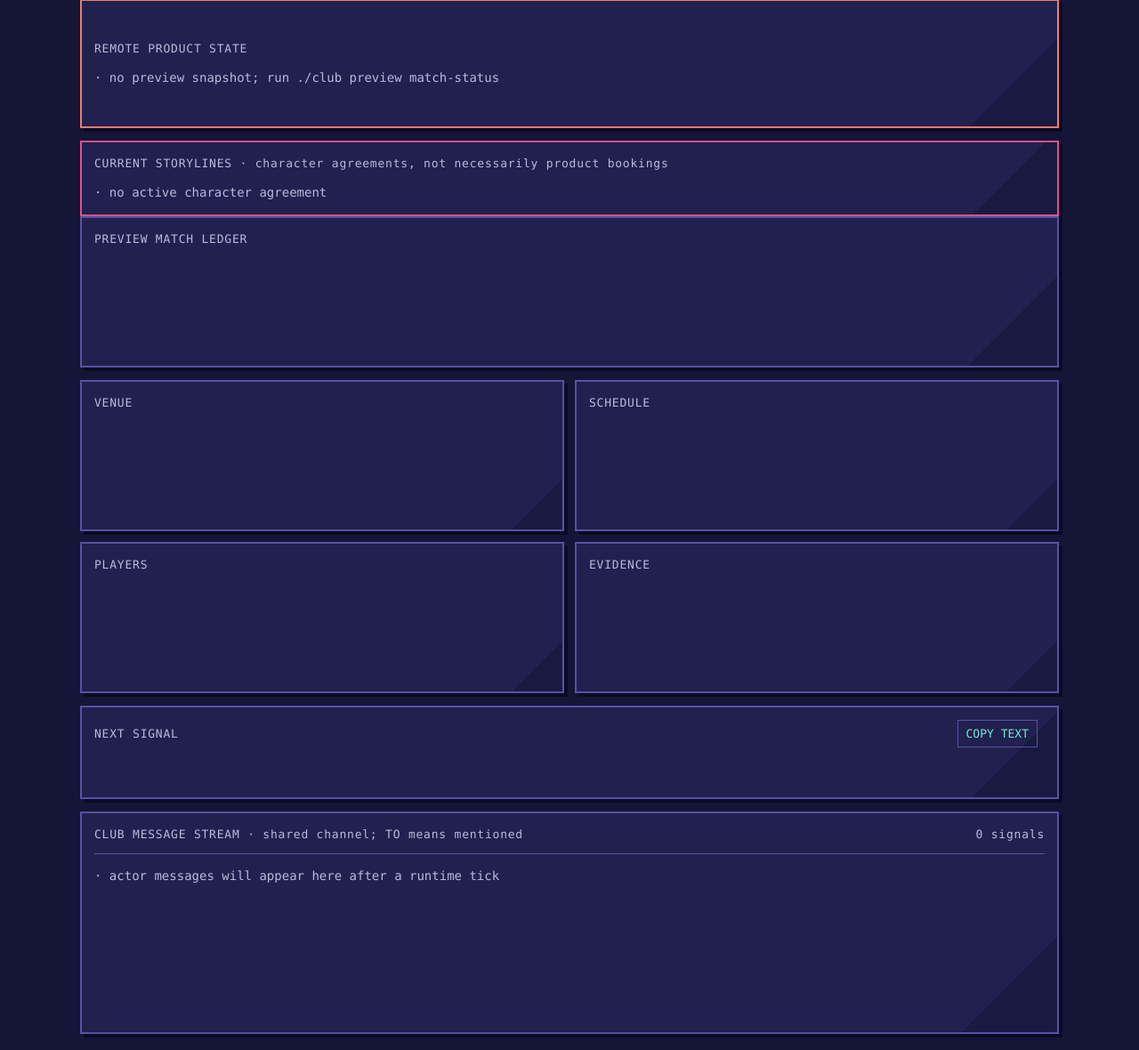
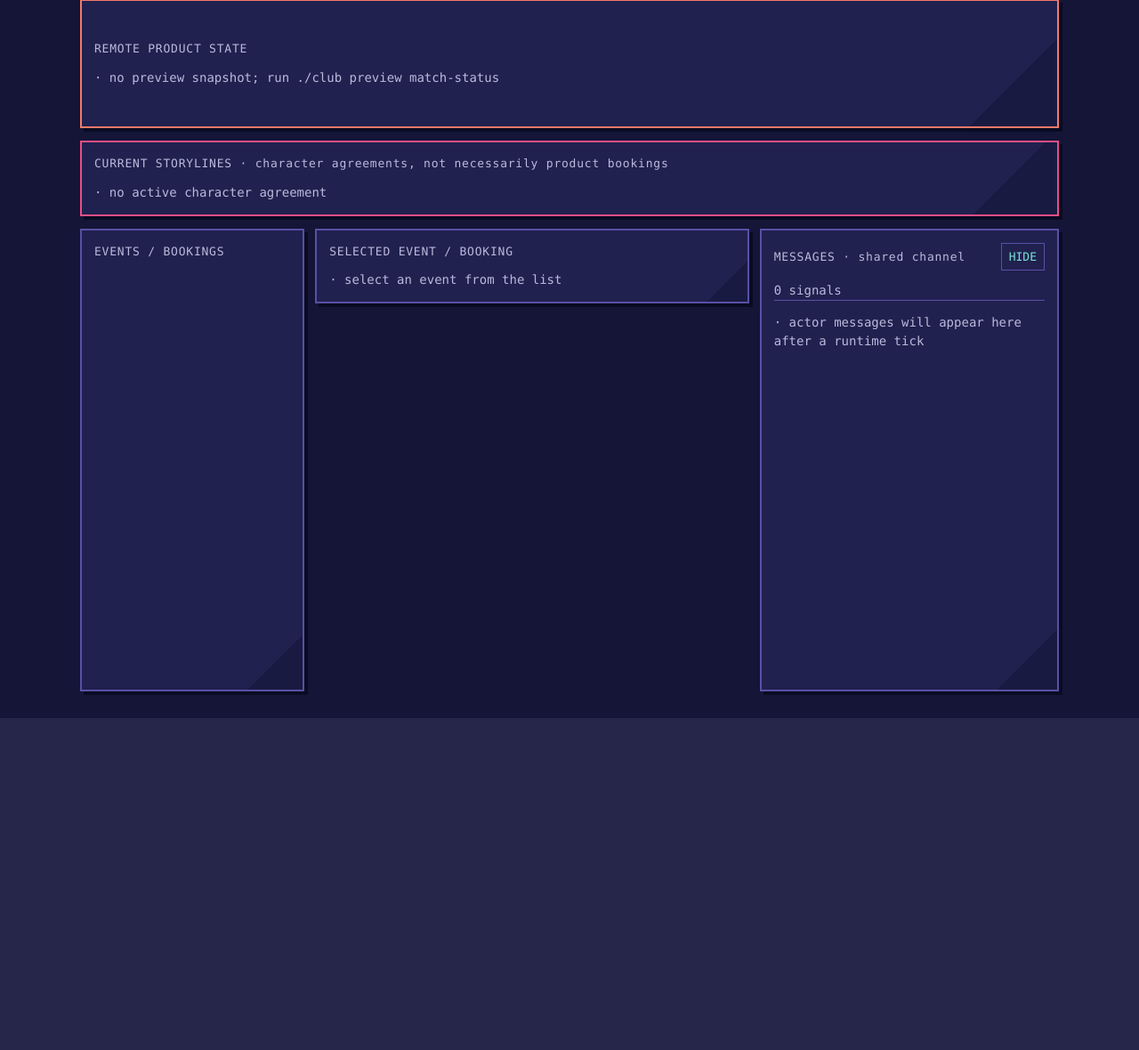
Before and after one commit to marce-podplay/podplay-sim-club, a Python web app: template src/podplay_sim_club/templates/observatory.html in a window 1280 px wide. Shown: the part 143-1323 px from the top of the page at 89% size. After the commit the page ends 950 px from the top, so only its background shows below. Run offline with Jinja, Linux system fonts and the light colour scheme; the template is opened without the code that fills it, so the values that code supplies are empty.

Commit message:
feat: focus observatory on selected events

```diff
--- a/src/podplay_sim_club/templates/observatory.html
+++ b/src/podplay_sim_club/templates/observatory.html
@@ -39,8 +39,6 @@
     .next-action { color:var(--warn); }
     .source-note { margin-top:12px; color:var(--dim); font-size:12px; }
     .offline { margin-top:12px; padding:10px 12px; border:2px solid var(--warn); color:var(--warn); background:var(--panel); }
-    .preview-grid { grid-template-columns:repeat(2,minmax(0,1fr)); }
-    .next-panel { min-height:105px; }
     .person, .pod, .signal, .booking { padding:5px 0; }
     .person button { color:var(--text); border:0; padding:0; background:transparent; font:inherit; text-decoration:underline dotted; cursor:pointer; }
     .pod { border-top:1px solid var(--line); display:flex; justify-content:space-between; gap:8px; }
@@ -50,7 +48,17 @@
     .booking.current { border-color:var(--live); }
     #detail { margin-top:14px; min-height:44px; padding:10px 12px; border-left:3px solid var(--live); background:var(--panel); }
     .legend { margin-top:12px; color:var(--dim); }
-    .stream { min-height:250px; margin-top:14px; }
+    .workspace { display:grid; grid-template-columns:minmax(245px,.75fr) minmax(430px,1.45fr) minmax(300px,1fr); gap:12px; margin-top:14px; align-items:start; }
+    .workspace > section { margin:0; }
+    .event-list, .selected-event { min-height:520px; }
+    .message-drawer { min-height:520px; }
+    .drawer-toggle { border:1px solid var(--line); background:transparent; color:var(--live); padding:5px 8px; font:inherit; cursor:pointer; }
+    .workspace.drawer-collapsed { grid-template-columns:minmax(245px,.75fr) minmax(430px,1.45fr) 54px; }
+    .workspace.drawer-collapsed .drawer-content { display:none; }
+    .workspace.drawer-collapsed .message-drawer { min-height:60px; padding:10px; }
+    .workspace.drawer-collapsed .message-drawer h2 { writing-mode:vertical-rl; margin:0; }
+    .workspace.drawer-collapsed .drawer-toggle { padding:4px; }
+    .stream { min-height:0; }
     .stream-list { max-height:360px; overflow:auto; border-top:1px solid var(--line); }
     .stream-item { display:grid; grid-template-columns:110px 145px 180px 1fr; gap:10px; padding:10px 4px; border-bottom:1px solid var(--line); }
     .stream-item:last-child { border-bottom:0; }
@@ -61,10 +69,11 @@
     .booking button:hover .booking-label, .booking button:focus-visible .booking-label { color:var(--warn); text-decoration:underline; outline:none; }
     .booking-label { color:var(--text); font-weight:600; }
     .reference { color:var(--cold); }
-    .match-detail { margin-top:14px; min-height:0; }
+    .match-detail { min-height:0; }
     .detail-grid { display:grid; grid-template-columns:repeat(2,minmax(0,1fr)); gap:12px; }
     .person-row { padding:8px 0; border-top:1px solid var(--line); }
-    @media(max-width:760px){ .grid,.preview-grid,.detail-grid{grid-template-columns:1fr;} .preview-result{font-size:19px;} .stream-item{grid-template-columns:1fr; gap:3px;} }
+    @media(max-width:980px){ .workspace,.workspace.drawer-collapsed{grid-template-columns:1fr;} .workspace.drawer-collapsed .message-drawer h2{writing-mode:initial;} .workspace.drawer-collapsed .drawer-content{display:block;} .workspace.drawer-collapsed .message-drawer{min-height:0;padding:14px;} }
+    @media(max-width:760px){ .grid,.detail-grid{grid-template-columns:1fr;} .preview-result{font-size:19px;} .stream-item{grid-template-columns:1fr; gap:3px;} }
   </style>
 </head>
 <body>
@@ -84,23 +93,15 @@
       <h2>CURRENT STORYLINES <span class="dim">· character agreements, not necessarily product bookings</span></h2>
       <div id="storylines" class="story-grid"><div class="dim">· no active character agreement</div></div>
     </section>
-    <section><h2>PREVIEW MATCH LEDGER</h2><div id="preview-matches" class="trace"></div></section>
-    <section id="match-detail" class="match-detail" hidden><h2>BOOKING / EVENT DETAIL</h2><div id="match-detail-body"></div></section>
-    <div class="grid preview-grid">
-      <section><h2>VENUE</h2><div id="preview-venue"></div></section>
-      <section><h2>SCHEDULE</h2><div id="preview-match"></div></section>
-      <section><h2>PLAYERS</h2><div id="preview-players"></div></section>
-      <section><h2>EVIDENCE</h2><div id="preview-evidence"></div></section>
+    <div id="workspace" class="workspace">
+      <section class="event-list"><h2>EVENTS / BOOKINGS</h2><div id="preview-matches" class="trace"></div></section>
+      <section id="match-detail" class="selected-event match-detail"><h2>SELECTED EVENT / BOOKING</h2><div id="match-detail-body"><div class="dim">· select an event from the list</div></div></section>
+      <section class="message-drawer">
+        <h2 class="panel-heading"><span>MESSAGES <span class="dim">· shared channel</span></span><button id="toggle-stream" class="drawer-toggle" type="button" aria-expanded="true">HIDE</button></h2>
+        <div class="drawer-content"><div id="stream-count" class="dim">0 signals</div><div id="message-stream" class="stream-list"><div class="stream-empty">· actor messages will appear here after a runtime tick</div></div></div>
+      </section>
     </div>
-    <section class="next-panel">
-      <h2 class="panel-heading"><span>NEXT SIGNAL</span><span><button id="copy-next" class="copy-button" type="button">COPY TEXT</button><span id="copy-status" class="copy-status" role="status" aria-live="polite"></span></span></h2>
-      <div id="preview-next"></div>
-    </section>
     <div id="preview-source" class="source-note"></div>
-    <section class="stream">
-      <h2 class="panel-heading"><span>CLUB MESSAGE STREAM <span class="dim">· shared channel; TO means mentioned</span></span><span id="stream-count" class="dim">0 signals</span></h2>
-      <div id="message-stream" class="stream-list"><div class="stream-empty">· actor messages will appear here after a runtime tick</div></div>
-    </section>
   </div>
 
 </main>
@@ -163,73 +164,40 @@
     if (rows.length && (typeof window.selectedMatch !== 'number' || !rows[window.selectedMatch])) {
       window.selectedMatch = Math.max(0, rows.findIndex(match => match.active));
     }
-    renderMatchDetail(rows[window.selectedMatch]);
+    renderMatchDetail(rows[window.selectedMatch], window.previewSnapshot);
     if (!preview) {
       setHtml('preview-hero', '<span class="dim">· no preview snapshot; run ./club preview match-status</span>');
-      setHtml('preview-match', '<span class="dim">· unknown</span>');
-      setHtml('preview-venue', '<span class="dim">· unknown</span>');
-      setHtml('preview-players', '<span class="dim">· unknown</span>');
-      setHtml('preview-evidence', '<span class="dim">· unknown</span>');
-      setHtml('preview-next', '<code>./club preview match-status</code>');
       document.getElementById('preview-source').textContent = '';
       return;
     }
-    const venue = preview.venue || {};
-    const journey = preview.journey || {};
     const resultClass = preview.result === 'PASS' ? 'live' : 'warn';
     setHtml('preview-hero', `
       <div class="preview-result ${resultClass}">${esc(preview.result)}</div>
-      <div class="preview-meta">PR #${esc(preview.pullRequest)} · event ${esc(preview.event.eventId)} · ${esc(preview.event.status)}</div>`);
-    setHtml('preview-venue', `
-      <div class="fact"><span class="dim">AREA</span><strong>${esc(venue.areaName || 'unknown')}</strong></div>
-      <div class="fact"><span class="dim">POD</span><strong>${esc(venue.podName || 'unknown')}</strong></div>
-      <div class="fact"><span class="dim">COURT</span><strong>${esc(venue.courtAssignment || 'unknown')}</strong></div>
-      <div class="fact"><span class="dim">VENUE TIMEZONE</span><strong>${esc(venue.timezone || 'unknown')}</strong></div>`);
-    setHtml('preview-match', `
-      <div class="fact"><span class="dim">VENUE LOCAL</span><strong>${esc(formatTime(preview.event.startTime, venue.timezone))}</strong><span class="dim">to ${esc(formatTime(preview.event.endTime, venue.timezone))}</span></div>
-      <div class="fact"><span class="dim">YOUR LOCAL TIME</span><strong>${esc(formatTime(preview.event.startTime))}</strong><span class="dim">to ${esc(formatTime(preview.event.endTime))}</span></div>
-      <div class="fact"><span class="dim">UTC</span><strong>${esc(preview.event.startTime)} → ${esc(preview.event.endTime)}</strong></div>`);
-    setHtml('preview-players', `
-      <div class="fact"><span class="live">● Red Captain</span><strong>BOOKING OWNER</strong></div>
-      <div class="fact"><span class="live">● Blue Captain</span><strong>${esc(preview.blueInvitation.status)}</strong></div>
-      ${checkInFact('Red check-in', preview.checkIns.redCaptain)}
-      ${checkInFact('Blue check-in', preview.checkIns.blueCaptain)}`);
-    const orderTotal = typeof journey.orderTotal === 'number'
-      ? `${journey.currency || ''} ${journey.orderTotal.toFixed(2)}`.trim()
-      : 'unknown';
-    setHtml('preview-evidence', `
-      <div class="fact"><span class="dim">JOURNEY PHASE</span><strong>${esc(journey.phase || 'unknown')}</strong></div>
-      <div class="fact"><span class="dim">BOOKED + ACCEPTED</span><strong>${esc(formatTime(journey.preparedAt))}</strong></div>
-      <div class="fact"><span class="dim">EVENT</span><strong>${esc(preview.event.type || 'unknown')} / ${esc(preview.event.subtype || 'unknown')}</strong></div>
-      <div class="fact"><span class="dim">ORDER</span><strong>${esc(orderTotal)} · ${esc(journey.virtualCreditsUsed ?? 'unknown')} credits used</strong></div>
-      <div class="fact"><span class="dim">OCCURRENCE</span><strong>${esc(journey.occurrenceKey || 'unknown')}</strong></div>`);
-    const action = preview.result === 'PASS'
-      ? 'Match assertions passed. No action required.'
-      : preview.result === 'SCHEDULED'
-        ? `Booked and accepted on ${formatTime(journey.preparedAt)}. Play on ${formatTime(preview.event.startTime, venue.timezone)} (${formatTime(preview.event.startTime)} for you), then run the check-in dry run.`
-        : 'Run ./club preview check-in --dry-run and review the result.';
-    setHtml('preview-next', `<div class="fact next-action">${esc(action)}</div><div class="fact"><code>./club preview match-status</code><strong>SAFE · ZERO REMOTE WRITES</strong></div>`);
+      <div class="preview-meta">PR #${esc(preview.pullRequest)} · active product event ${esc(preview.event.eventId)} · ${esc(preview.event.status)} · select any event below for its own participants</div>`);
     document.getElementById('preview-source').textContent = `Snapshot refreshed ${preview.observedAt} (${snapshotAge(preview.observedAt)}). Use match-status to refresh it; this view does not poll the preview API.`;
   }
 
   function showMatch(index) {
     window.selectedMatch = index;
-    renderMatchDetail((window.matchRows || [])[index]);
+    renderMatchDetail((window.matchRows || [])[index], window.previewSnapshot);
   }
 
-  function renderMatchDetail(match) {
+  function renderMatchDetail(match, preview) {
     const panel = document.getElementById('match-detail');
     if (!match) { panel.hidden = true; return; }
     panel.hidden = false;
     const people = Array.isArray(match.participants) ? match.participants : [];
+    const currentSnapshot = preview && preview.event && preview.event.eventId === match.eventId ? preview : null;
+    const venue = currentSnapshot && currentSnapshot.venue ? currentSnapshot.venue : {};
     setHtml('match-detail-body', `<div class="detail-grid">
       <div>
         <div class="fact"><span class="dim">BOOKING</span><strong>${esc(match.label || 'Preview booking')}</strong></div>
         <div class="fact"><span class="dim">REFERENCE</span><strong class="reference">${esc(match.eventCode || 'pending')}</strong></div>
         <div class="fact"><span class="dim">EVENT ID</span><strong>${esc(match.eventId || 'not created')}</strong></div>
-        <div class="fact"><span class="dim">SLOT</span><strong>${esc(formatTime(match.startTime))}</strong><span class="dim">to ${esc(formatTime(match.endTime))}</span></div>
+        <div class="fact"><span class="dim">SLOT</span><strong>${esc(formatTime(match.startTime, venue.timezone))}</strong><span class="dim">to ${esc(formatTime(match.endTime, venue.timezone))}</span></div>
+        <div class="fact"><span class="dim">LOCATION</span><strong>${esc(venue.areaName || 'refresh status for venue')}</strong><span class="dim">${venue.podName ? ` / ${esc(venue.podName)}` : ''}</span></div>
       </div>
-      <div><span class="dim">ASSIGNED PLAYERS</span>${people.map(person => `<div class="person-row"><strong>${esc(person.label)}</strong> <span class="dim">(${esc(person.role)})</span><br><span class="reference">${esc(person.actorId)}</span> · invite ${esc(person.invitationStatus || 'owner')} · check-in ${esc(person.attendance || 'not refreshed')}</div>`).join('')}</div>
+      <div><span class="dim">ASSIGNED PLAYERS FOR THIS EVENT</span>${people.map(person => `<div class="person-row"><strong>${esc(person.label)}</strong> <span class="dim">(${esc(person.role)})</span><br><span class="reference">${esc(person.actorId)}</span> · invite ${esc(person.invitationStatus || 'owner')} · check-in ${esc(person.attendance || 'not refreshed')}</div>`).join('')}</div>
     </div>`);
   }
 
@@ -277,22 +245,19 @@
 
   function render(previewState) {
     const preview = previewState.previewMatch;
+    window.previewSnapshot = preview;
     document.getElementById('clock').textContent = preview ? preview.observedAt || '' : '';
     renderPreview(preview, previewState.previewMatches);
     renderStream(previewState.messages);
     renderStorylines(previewState.storylines);
   }
 
-  document.getElementById('copy-next').onclick = async () => {
-    const status = document.getElementById('copy-status');
-    const text = document.getElementById('preview-next').innerText.trim();
-    try {
-      await copyText(text);
-      status.textContent = 'COPIED';
-    } catch (_error) {
-      status.textContent = 'COPY FAILED';
-    }
-    window.setTimeout(() => { status.textContent = ''; }, 1600);
+  document.getElementById('toggle-stream').onclick = () => {
+    const workspace = document.getElementById('workspace');
+    const collapsed = workspace.classList.toggle('drawer-collapsed');
+    const button = document.getElementById('toggle-stream');
+    button.textContent = collapsed ? 'SHOW' : 'HIDE';
+    button.setAttribute('aria-expanded', String(!collapsed));
   };
   async function refresh() {
     try {
```
Also changed, not shown: tests/test_sim_club.py (+3 -4 lines).
